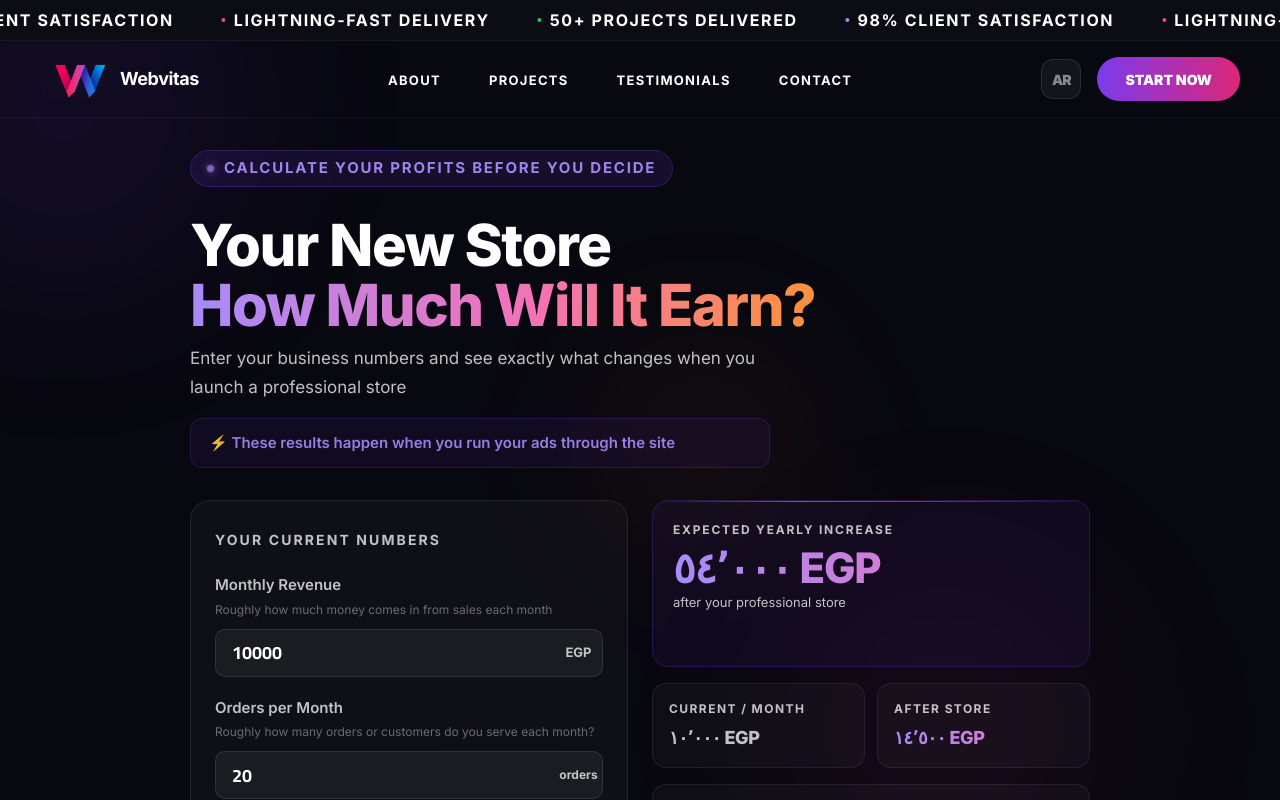
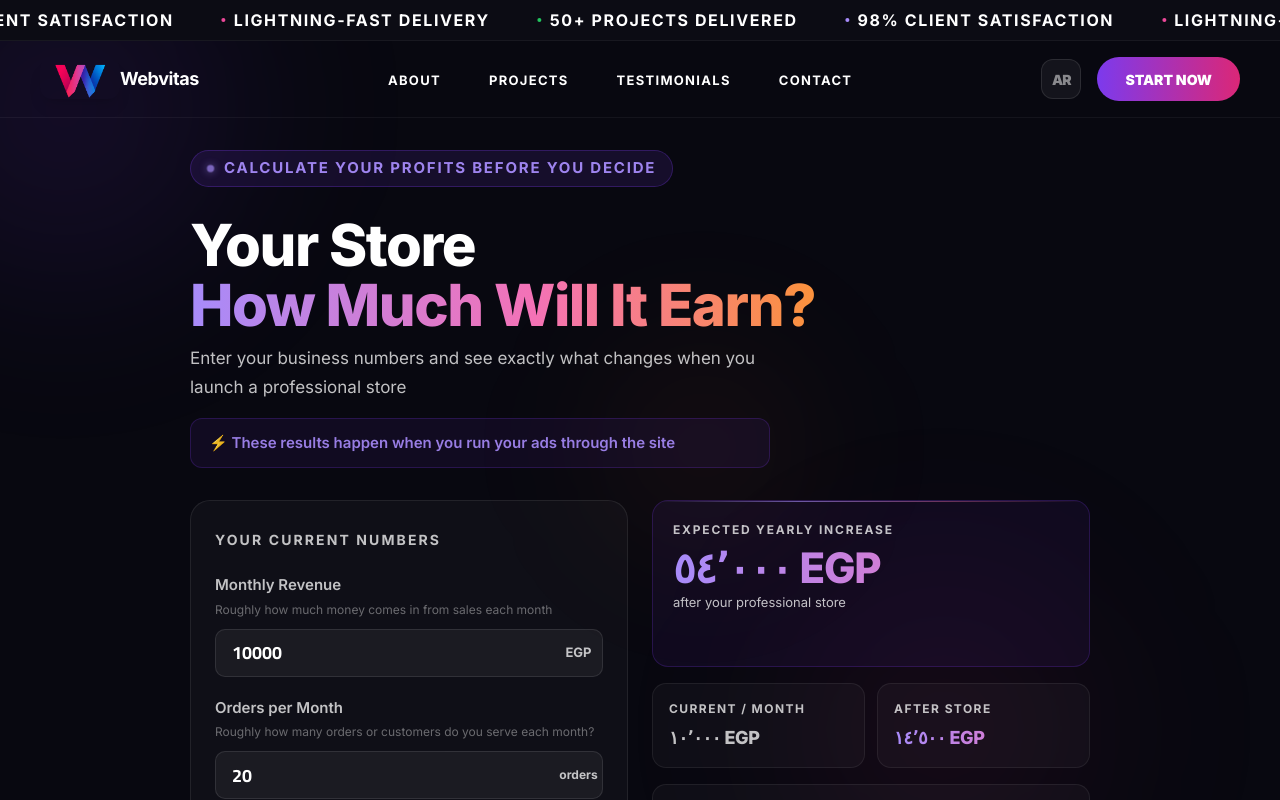
Before and after one commit to mahmou9d/NextProfile, a Next.js app: page / in a window 1280 px wide. Shown: the top 800 px of the page. Built offline with nearby package versions, Linux system fonts and the light colour scheme.

Commit message:
first commit

```diff
--- a/src/components/Hero.tsx
+++ b/src/components/Hero.tsx
@@ -162,7 +162,7 @@ const HeroROI = () => {
           </div>
 
           <h1 className="roi-h1">
-            {isArabic ? "متجرك الجديد" : "Your New Store"}
+            {isArabic ? "متجرك " : "Your Store"}
             <br />
             <span className="roi-h1-grad">
               {isArabic ? "هيكسبك أد إيه؟" : "How Much Will It Earn?"}
```
